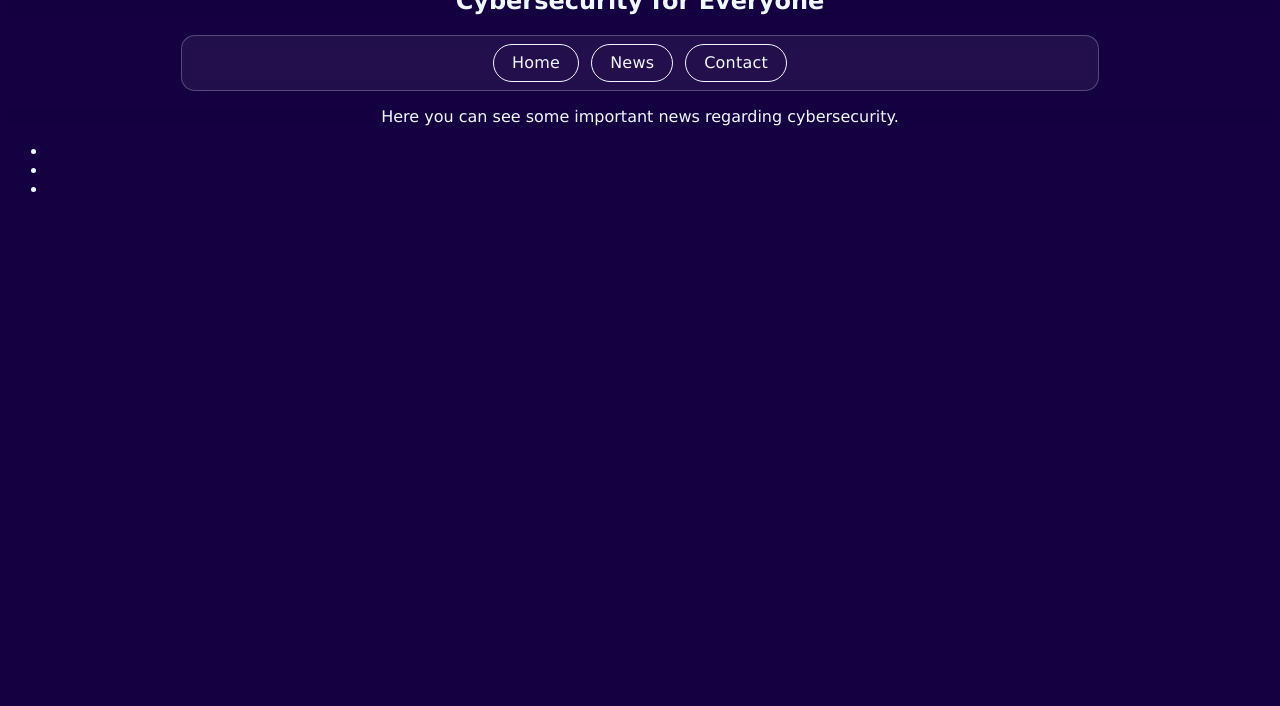
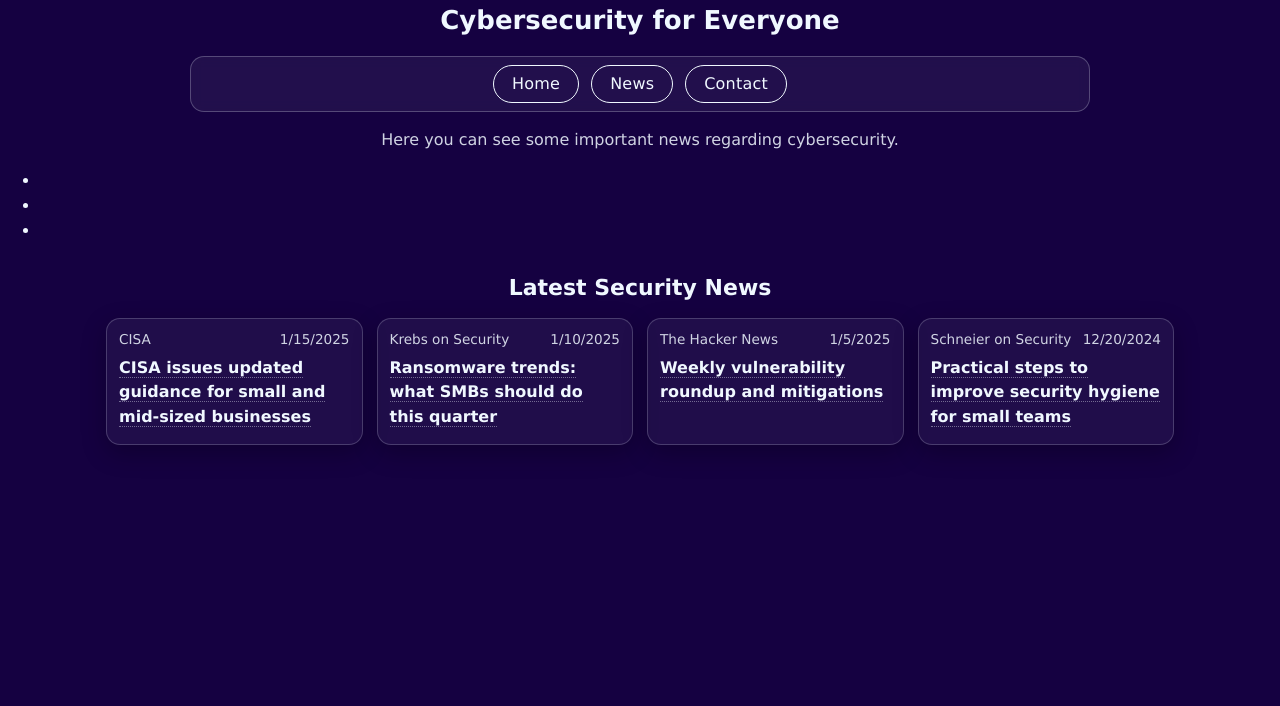
Before and after one commit to tomeshield/tomeshield.github.io, a plain HTML site: page news.html in a window 1280 px wide. Shown: the part 94-800 px from the top of the page. Drawn offline with Linux system fonts and the light colour scheme.

Commit message:
Added news.json and news.js in order to populate the news.html. Pushing this and seeing where to go from here.

```diff
--- a/news.html
+++ b/news.html
@@ -20,5 +20,14 @@
         <li></li>
         <li></li>
     </ul>
+
+    <!-- Added: dynamic news feed cards -->
+    <section class="news-feed" aria-labelledby="news-title">
+      <h3 id="news-title">Latest Security News</h3>
+      <div id="news-cards" class="news-cards"></div>
+    </section>
+
+    <!-- Added: renderer -->
+    <script type="module" src="./news.js"></script>
   </body>
 </html>
--- /dev/null
+++ b/news.js
@@ -0,0 +1,47 @@
+// Renders news cards from news.json (append-only integration)
+const container = document.getElementById('news-cards');
+if (container) {
+  loadNews().catch(err => {
+    console.error(err);
+    container.innerHTML = `<p>Unable to load news right now.</p>`;
+  });
+}
+
+async function loadNews() {
+  const res = await fetch('./news.json', { cache: 'no-store' });
+  if (!res.ok) throw new Error(`Failed to load news.json (${res.status})`);
+  const items = await res.json();
+
+  // Sort newest first if dates exist
+  items.sort((a, b) => new Date(b.publishedAt || 0) - new Date(a.publishedAt || 0));
+  container.innerHTML = items.map(toCard).join('');
+}
+
+function toCard(item) {
+  const date = item.publishedAt ? new Date(item.publishedAt).toLocaleDateString() : '';
+  const hasImg = Boolean(item.image);
+  return `
+    <article class="news-card">
+      ${hasImg ? `<img src="${escapeHtml(item.image)}" alt="">` : ''}
+      <div class="news-meta">
+        <span class="news-source">${escapeHtml(item.source || '')}</span>
+        <span class="news-date">${escapeHtml(date)}</span>
+      </div>
+      <h4 class="news-title">
+        <a href="${escapeAttr(item.url || '#')}" target="_blank" rel="noopener noreferrer">
+          ${escapeHtml(item.title || 'Untitled')}
+        </a>
+      </h4>
+    </article>
+  `;
+}
+
+function escapeHtml(s) {
+  return String(s).replace(/[&<>"']/g, m => ({'&':'&amp;','<':'&lt;','>':'&gt;','"':'&quot;',"'":'&#39;'}[m]));
+}
+function escapeAttr(s) {
+  // conservative attribute escape (also removes newlines)
+  return String(s).replace(/[\n\r"'<>&]/g, c => ({
+    '\n':'','\r':'','"':'&quot;',"'":'&#39;','<':'&lt;','>':'&gt;','&':'&amp;'
+  }[c]));
+}
--- /dev/null
+++ b/news.json
@@ -0,0 +1,30 @@
+[
+  {
+    "title": "CISA issues updated guidance for small and mid-sized businesses",
+    "url": "https://www.cisa.gov/",
+    "source": "CISA",
+    "publishedAt": "2025-01-15T12:00:00Z",
+    "image": null
+  },
+  {
+    "title": "Ransomware trends: what SMBs should do this quarter",
+    "url": "https://krebsonsecurity.com/",
+    "source": "Krebs on Security",
+    "publishedAt": "2025-01-10T08:00:00Z",
+    "image": null
+  },
+  {
+    "title": "Practical steps to improve security hygiene for small teams",
+    "url": "https://www.schneier.com/",
+    "source": "Schneier on Security",
+    "publishedAt": "2024-12-20T09:30:00Z",
+    "image": null
+  },
+  {
+    "title": "Weekly vulnerability roundup and mitigations",
+    "url": "https://thehackernews.com/",
+    "source": "The Hacker News",
+    "publishedAt": "2025-01-05T15:45:00Z",
+    "image": null
+  }
+]
--- a/styles.css
+++ b/styles.css
@@ -151,6 +151,29 @@ ul.navbar .navli a:focus-visible {
     background: rgba(240, 248, 255, 0.12);
 }
 
+/* Trust logos */
+.trust {
+    margin: 28px auto;
+    padding: 8px 0;
+}
+
+.trust-logos {
+    list-style: none;
+    display: grid;
+    grid-template-columns: repeat(2, minmax(120px, 1fr));
+    gap: 12px;
+    width: min(100%, 900px);
+    margin: 12px auto 0;
+    padding: 0;
+}
+
+.logo-placeholder {
+    padding: 14px 10px;
+    border: 1px dashed rgba(240, 248, 255, 0.35);
+    border-radius: 12px;
+    background: rgba(255,255,255,0.04);
+    opacity: 0.95;
+}
 
 /* Services */
 .services {
@@ -212,3 +235,110 @@ ul.navbar .navli a:focus-visible {
 .site-footer a:hover {
     border-bottom-color: aliceblue;
 }
+
+/* --- Global polish: spacing, typography, responsiveness --- */
+:root{
+  --bg: rgba(21, 0, 65, 0.997);
+  --ink: aliceblue;
+  --ink-dim: rgba(240,248,255,0.85);
+  --card: rgba(255,255,255,0.05);
+  --stroke: rgba(240,248,255,0.2);
+  --glow: rgba(240,248,255,0.12);
+}
+
+*{ box-sizing: border-box; }
+html, body { margin:0; padding:0; }
+body {
+  -webkit-font-smoothing: antialiased;
+  -moz-osx-font-smoothing: grayscale;
+  line-height: 1.55;
+}
+
+/* Make element backgrounds transparent so the body bg shows cleanly */
+h1, h2, h3, p, ul, ol, li, footer, section { background-color: transparent; }
+
+/* Headings & text rhythm */
+h1 { margin: 24px 0 8px; font-size: clamp(28px, 4vw, 40px); }
+h2 { margin: 8px 0 8px;  font-size: clamp(20px, 3vw, 26px); color: var(--ink); }
+h3 { margin: 16px 0 8px; font-size: clamp(18px, 2.4vw, 22px); color: var(--ink); }
+p  { margin: 8px auto; max-width: 72ch; color: var(--ink-dim); }
+
+/* Sections spacing */
+section { margin: 28px auto; padding: 0 16px; }
+
+/* Images */
+img { max-width: 100%; height: auto; }
+
+/* Cards & surfaces already on page */
+.hero, .process, .services .service-cards li {
+  box-shadow: 0 8px 24px rgba(0,0,0,0.25);
+}
+
+/* Buttons (reuse navbar vibe) */
+.cta-primary, .cta-secondary {
+  box-shadow: 0 3px 10px rgba(0,0,0,0.25);
+}
+.cta-primary:hover { box-shadow: 0 6px 16px rgba(0,0,0,0.3); }
+.cta-secondary:hover { box-shadow: 0 6px 16px rgba(0,0,0,0.3); }
+
+/* Better spacing for lists inside sections */
+.service-cards p { color: var(--ink-dim); }
+.steps li { margin: 6px 0; }
+
+/* Footer polish */
+.site-footer { opacity: 0.9; }
+.site-footer nav a { padding: 0 4px; }
+
+/* --- News feed cards --- */
+.news-feed {
+  width: min(100%, 1100px);
+  margin: 28px auto;
+  padding: 0 16px;
+}
+
+.news-cards {
+  display: grid;
+  grid-template-columns: repeat(auto-fit, minmax(240px, 1fr));
+  gap: 14px;
+  margin-top: 12px;
+}
+
+.news-card {
+  background: rgba(255,255,255,0.05);
+  border: 1px solid rgba(240,248,255,0.2);
+  border-radius: 14px;
+  overflow: hidden;
+  text-align: left;
+  box-shadow: 0 8px 24px rgba(0,0,0,0.25);
+}
+
+.news-card img {
+  display: block;
+  width: 100%;
+  height: 140px;
+  object-fit: cover;
+  background: rgba(255,255,255,0.06);
+}
+
+.news-meta {
+  display: flex;
+  justify-content: space-between;
+  gap: 8px;
+  padding: 10px 12px 0 12px;
+  font-size: 0.85rem;
+  color: rgba(240,248,255,0.85);
+}
+
+.news-title {
+  margin: 6px 12px 14px 12px;
+}
+
+.news-title a {
+  color: aliceblue;
+  text-decoration: none;
+  border-bottom: 1px dotted rgba(240,248,255,0.4);
+}
+
+.news-title a:hover {
+  border-bottom-color: aliceblue;
+}
```
Also changed, not shown: contact.html (+1 -1 lines).
